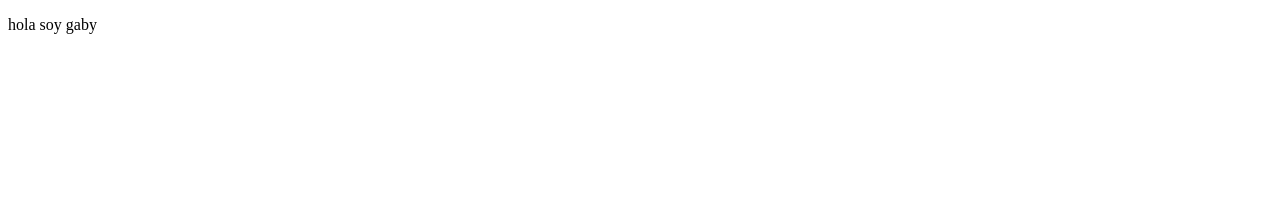
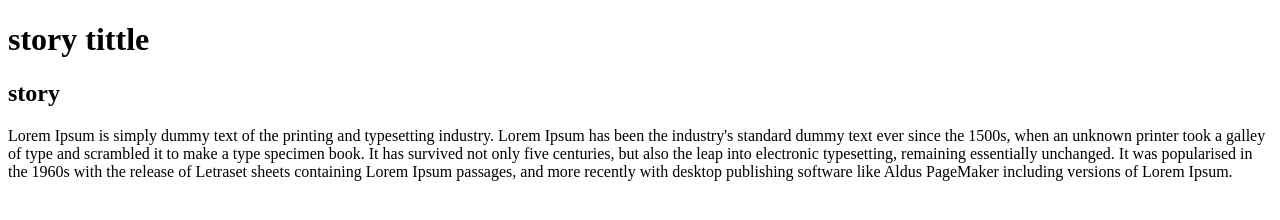
Before and after one commit to gxp934/FEF2025fall, a plain HTML site: page index.html in a window 1280 px wide. Drawn offline with Linux system fonts and the light colour scheme.

Commit message:
Update index.html

```diff
--- a/index.html
+++ b/index.html
@@ -4,9 +4,22 @@
     <meta charset="UTF-8">
     <meta name="viewport" content="width=device-width, initial-scale=1.0">
     <title>my first web</title>
-    <p>hola soy gaby</p>
 </head>
 <body>
+    <header>
+        <h1>story tittle</h1>
+        <nav></nav>
+    </header>
+    <main>
+        <section>
+            <h2>story </h2>
+            <p>Lorem Ipsum is simply dummy text of the printing and typesetting industry. Lorem Ipsum has been the industry's standard dummy text ever since the 1500s, when an unknown printer took a galley of type and scrambled it to make a type specimen book. It has survived not only five centuries, but also the leap into electronic typesetting, remaining essentially unchanged. It was popularised in the 1960s with the release of Letraset sheets containing Lorem Ipsum passages, and more recently with desktop publishing software like Aldus PageMaker including versions of Lorem Ipsum.
+
+</p>
+        </section>
+    </main>
+    <footer></footer>
+    <div></div>
 
 </body>
 </html>
```
